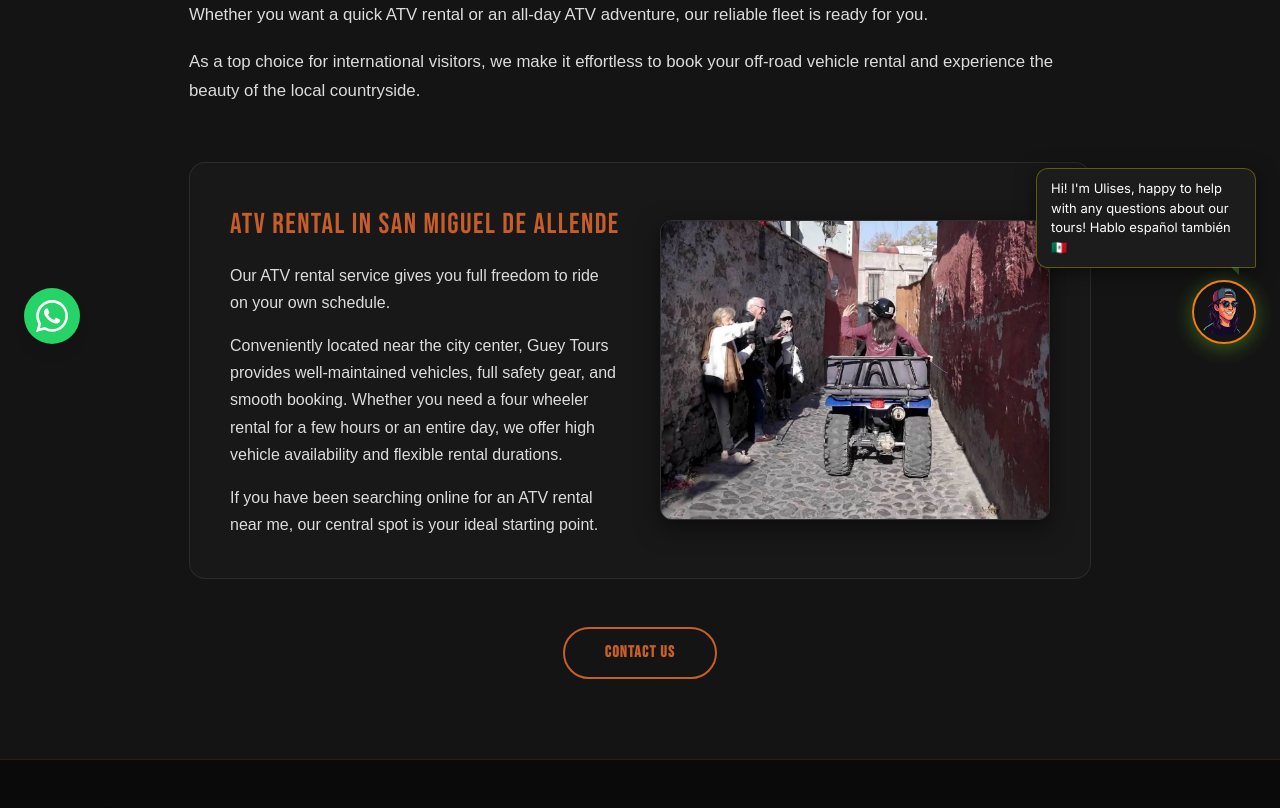
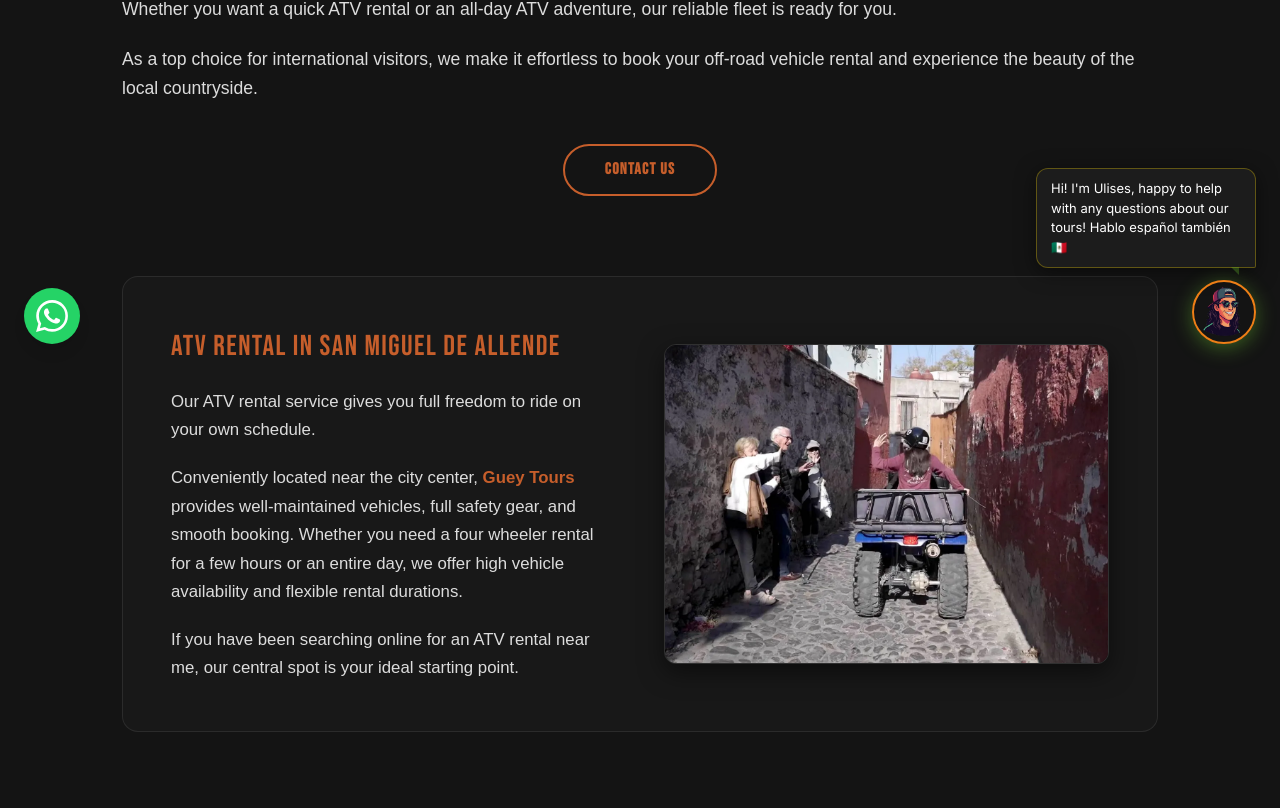
Before and after one commit to DraftStudiomx/Guey-tours-SEO, a Next.js app: page /atv-rentals in a window 1280 px wide. Shown: the part 432-1240 px from the top of the page. Built offline with nearby package versions, Linux system fonts and the light colour scheme; a web font is replaced by a local one.

Commit message:
Update AtvRentalsContent.tsx

```diff
--- a/app/atv-rentals/AtvRentalsContent.tsx
+++ b/app/atv-rentals/AtvRentalsContent.tsx
@@ -14,20 +14,20 @@ export default function AtvRentalsContent() {
       <main style={{
         background: 'var(--dark, #0b0b0b)',
         minHeight: '100vh',
-        paddingTop: '11rem', // Espacio suficiente para que el logo no tape la información
-        paddingBottom: '4rem'
+        paddingTop: '11rem',
+        paddingBottom: '5rem'
       }}>
-        {/* Contenido principal de la página */}
+        {/* Contenido principal con ancho equilibrado */}
         <div style={{
-          maxWidth: '950px',
+          maxWidth: '1100px',
           margin: '0 auto',
-          padding: '1rem 1.5rem',
+          padding: '0 2rem',
           color: '#fff',
           fontFamily: 'sans-serif',
           textAlign: 'left'
         }}>
           {/* Encabezado estilo galería */}
-          <div style={{ textAlign: 'center', marginBottom: '3rem' }}>
+          <div style={{ textAlign: 'center', marginBottom: '3.5rem' }}>
             <div style={{
               color: 'var(--orange, #d97736)',
               fontFamily: 'var(--font-heading)',
@@ -59,8 +59,8 @@ export default function AtvRentalsContent() {
             }} />
           </div>
 
-          {/* Primer bloque de texto */}
-          <div style={{ display: 'flex', flexDirection: 'column', gap: '1.2rem', lineHeight: 1.7, fontSize: '1.05rem', color: 'rgba(255,255,255,0.85)' }}>
+          {/* Primera sección de texto */}
+          <div style={{ display: 'flex', flexDirection: 'column', gap: '1.2rem', lineHeight: 1.7, fontSize: '1.1rem', color: 'rgba(255,255,255,0.85)' }}>
             <p style={{ margin: 0 }}>
               {lang === 'es' ? (
                 <>¿Buscas una forma emocionante de explorar más allá de las clásicas calles empedradas? En <a href="https://www.gueytours.com/" style={{ color: 'var(--orange)', textDecoration: 'none !important', fontWeight: 'bold' }}>Guey Tours</a>, ofrecemos renta de ATVs premium para viajeros que buscan una experiencia al aire libre inolvidable.</>
@@ -86,75 +86,8 @@ export default function AtvRentalsContent() {
             </p>
           </div>
 
-          {/* Nueva sección en dos columnas (Texto H2 + Imagen) */}
-          <div style={{
-            display: 'flex',
-            flexDirection: 'row',
-            flexWrap: 'wrap',
-            alignItems: 'center',
-            gap: '2.5rem',
-            marginTop: '3.5rem',
-            background: 'rgba(255, 255, 255, 0.02)',
-            padding: '2.5rem',
-            borderRadius: '16px',
-            border: '1px solid rgba(255, 255, 255, 0.08)'
-          }}>
-            {/* Columna de Texto H2 */}
-            <div style={{ flex: '1', minWidth: '280px', display: 'flex', flexDirection: 'column', gap: '1rem' }}>
-              <h2 style={{
-                fontFamily: 'var(--font-heading)',
-                fontSize: '1.8rem',
-                color: 'var(--orange, #d97736)',
-                textTransform: 'uppercase',
-                letterSpacing: '0.05em',
-                margin: 0
-              }}>
-                {lang === 'es' ? 'Renta de ATV en San Miguel de Allende' : 'ATV Rental in San Miguel de Allende'}
-              </h2>
-
-              <p style={{ margin: 0, lineHeight: 1.7, color: 'rgba(255,255,255,0.85)', fontSize: '1rem' }}>
-                {lang === 'es'
-                  ? 'Nuestro servicio de renta de ATV te da total libertad de rodar en tu propio horario.'
-                  : 'Our ATV rental service gives you full freedom to ride on your own schedule.'}
-              </p>
-
-              <p style={{ margin: 0, lineHeight: 1.7, color: 'rgba(255,255,255,0.85)', fontSize: '1rem' }}>
-                {lang === 'es'
-                  ? 'Convenientemente ubicado cerca del centro de la ciudad, Guey Tours ofrece vehículos en excelente estado, equipo de seguridad completo y una reserva sencilla. Ya sea que necesites una cuatrimoto por unas horas o un día entero, tenemos gran disponibilidad y duraciones flexibles.'
-                  : 'Conveniently located near the city center, Guey Tours provides well-maintained vehicles, full safety gear, and smooth booking. Whether you need a four wheeler rental for a few hours or an entire day, we offer high vehicle availability and flexible rental durations.'}
-              </p>
-
-              <p style={{ margin: 0, lineHeight: 1.7, color: 'rgba(255,255,255,0.85)', fontSize: '1rem' }}>
-                {lang === 'es'
-                  ? 'Si has estado buscando en línea una renta de ATV cerca de mí, nuestro punto céntrico es tu lugar de partida ideal.'
-                  : 'If you have been searching online for an ATV rental near me, our central spot is your ideal starting point.'}
-              </p>
-            </div>
-
-            {/* Columna de la Imagen */}
-            <div style={{ flex: '1', minWidth: '280px' }}>
-              <div style={{
-                width: '100%',
-                height: '300px',
-                position: 'relative',
-                borderRadius: '12px',
-                overflow: 'hidden',
-                border: '1px solid rgba(255,255,255,0.1)',
-                boxShadow: '0 8px 24px rgba(0,0,0,0.5)'
-              }}>
-                {/* Puedes cambiar la ruta src por la imagen que prefieras */}
-                <Image
-                  src="/images/atv-tour-magic-town-CONTACT-GUEY-TOURS.webp"
-                  alt="ATV Rental San Miguel de Allende"
-                  fill
-                  style={{ objectFit: 'cover' }}
-                />
-              </div>
-            </div>
-          </div>
-
-          {/* Botón transparente con efecto hover sólido */}
-          <div style={{ marginTop: '3rem', textAlign: 'center' }}>
+          {/* Botón de contacto al final de la primera sección */}
+          <div style={{ marginTop: '2.5rem', textAlign: 'center' }}>
             <a
               href="https://www.gueytours.com/contact"
               style={{
@@ -184,6 +117,74 @@ export default function AtvRentalsContent() {
             </a>
           </div>
 
+          {/* Segunda sección: Dos columnas (Texto H2 + Imagen) */}
+          <div style={{
+            display: 'flex',
+            flexDirection: 'row',
+            flexWrap: 'wrap',
+            alignItems: 'center',
+            gap: '3rem',
+            marginTop: '5rem',
+            background: 'rgba(255, 255, 255, 0.02)',
+            padding: '3rem',
+            borderRadius: '16px',
+            border: '1px solid rgba(255, 255, 255, 0.08)'
+          }}>
+            {/* Columna de Texto H2 */}
+            <div style={{ flex: '1', minWidth: '300px', display: 'flex', flexDirection: 'column', gap: '1.2rem' }}>
+              <h2 style={{
+                fontFamily: 'var(--font-heading)',
+                fontSize: '1.8rem',
+                color: 'var(--orange, #d97736)',
+                textTransform: 'uppercase',
+                letterSpacing: '0.05em',
+                margin: 0
+              }}>
+                {lang === 'es' ? 'Renta de ATV en San Miguel de Allende' : 'ATV Rental in San Miguel de Allende'}
+              </h2>
+
+              <p style={{ margin: 0, lineHeight: 1.7, color: 'rgba(255,255,255,0.85)', fontSize: '1.05rem' }}>
+                {lang === 'es'
+                  ? 'Nuestro servicio de renta de ATV te da total libertad de rodar en tu propio horario.'
+                  : 'Our ATV rental service gives you full freedom to ride on your own schedule.'}
+              </p>
+
+              <p style={{ margin: 0, lineHeight: 1.7, color: 'rgba(255,255,255,0.85)', fontSize: '1.05rem' }}>
+                {lang === 'es' ? (
+                  <>Convenientemente ubicado cerca del centro de la ciudad, <a href="https://www.gueytours.com/" style={{ color: 'var(--orange)', textDecoration: 'none !important', fontWeight: 'bold' }}>Guey Tours</a> ofrece vehículos en excelente estado, equipo de seguridad completo y una reserva sencilla. Ya sea que necesites una cuatrimoto por unas horas o un día entero, tenemos gran disponibilidad y duraciones flexibles.</>
+                ) : (
+                  <>Conveniently located near the city center, <a href="https://www.gueytours.com/" style={{ color: 'var(--orange)', textDecoration: 'none !important', fontWeight: 'bold' }}>Guey Tours</a> provides well-maintained vehicles, full safety gear, and smooth booking. Whether you need a four wheeler rental for a few hours or an entire day, we offer high vehicle availability and flexible rental durations.</>
+                )}
+              </p>
+
+              <p style={{ margin: 0, lineHeight: 1.7, color: 'rgba(255,255,255,0.85)', fontSize: '1.05rem' }}>
+                {lang === 'es'
+                  ? 'Si has estado buscando en línea una renta de ATV cerca de mí, nuestro punto céntrico es tu lugar de partida ideal.'
+                  : 'If you have been searching online for an ATV rental near me, our central spot is your ideal starting point.'}
+              </p>
+            </div>
+
+            {/* Columna de la Imagen */}
+            <div style={{ flex: '1', minWidth: '300px' }}>
+              <div style={{
+                width: '100%',
+                height: '320px',
+                position: 'relative',
+                borderRadius: '12px',
+                overflow: 'hidden',
+                border: '1px solid rgba(255,255,255,0.1)',
+                boxShadow: '0 8px 24px rgba(0,0,0,0.5)'
+              }}>
+                <Image
+                  src="/images/atv-tour-magic-town-CONTACT-GUEY-TOURS.webp"
+                  alt="ATV Rental San Miguel de Allende"
+                  fill
+                  style={{ objectFit: 'cover' }}
+                />
+              </div>
+            </div>
+          </div>
+
         </div>
       </main>
       <Footer />
```
